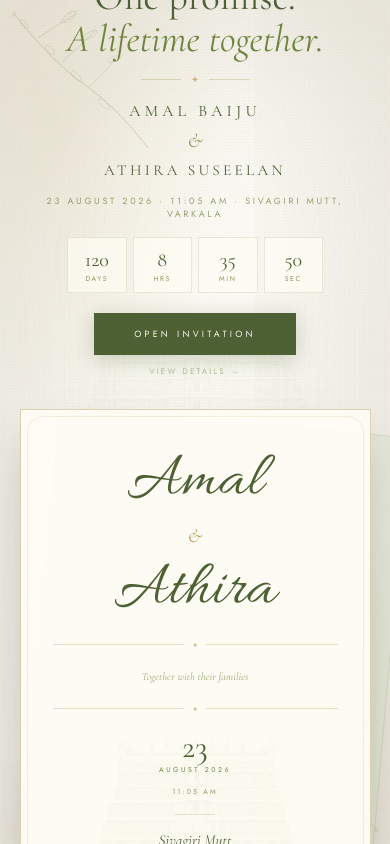
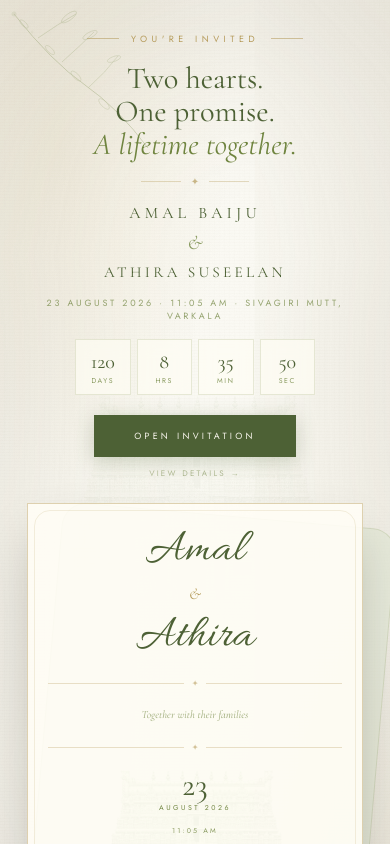
Before and after one commit to baijuam/wedding-invite, a Next.js app: page / in a window 390 px wide. Shown: the top 844 px of the page. Built offline with nearby package versions, Linux system fonts and the light colour scheme.

Commit message:
Fix mobile invite ratio and RSVP layout

```diff
--- a/app/globals.css
+++ b/app/globals.css
@@ -137,9 +137,15 @@ html {
     transition-duration: 0.01ms !important;
   }
 }
+html {
+  overflow-x: hidden;
+}
+
 body {
   margin: 0;
   background: #fbfaf4;
+  overflow-x: hidden;
+  min-height: 100svh;
 }
 
 input,
@@ -147,11 +153,6 @@ textarea,
 button {
   border-radius: 0;
 }
-body {
-  margin: 0;
-  background: #fbfaf4;
-}
-
 img {
   user-select: none;
 }
--- a/app/page.tsx
+++ b/app/page.tsx
@@ -157,7 +157,7 @@ export default function WeddingInvitation() {
             exit={{ opacity: 0 }}
             transition={{ duration: 0.5 }}
             onClick={() => { setOpened(false); setOpening(false); setShowPreparing(false); }}
-            className="fixed left-5 top-5 z-50 font-caption text-[8px] uppercase tracking-[0.35em] text-white/45 transition-colors duration-200 hover:text-white/80"
+            className="fixed left-4 top-4 z-50 font-caption text-[9px] uppercase tracking-[0.35em] text-white/45 transition-colors duration-200 hover:text-white/80"
           >
             ← back to card
           </motion.button>
@@ -239,7 +239,7 @@ function OpeningInvite({
 }) {
   return (
     <motion.section
-      className="paper-cream relative flex h-screen items-center overflow-hidden"
+      className="paper-cream relative flex min-h-svh items-center overflow-x-hidden lg:h-screen lg:overflow-hidden"
       exit={{ opacity: 0, scale: 1.06, filter: "blur(4px)" }}
       transition={{ duration: 0.3, ease: "easeIn" }}
     >
@@ -252,7 +252,7 @@ function OpeningInvite({
           src="/temple.png"
           alt=""
           aria-hidden="true"
-          className="h-[68%] w-auto object-contain mix-blend-multiply"
+          className="h-[52%] w-auto object-contain mix-blend-multiply sm:h-[68%]"
           style={{ opacity: 0.04 }}
         />
       </div>
@@ -267,7 +267,7 @@ function OpeningInvite({
       </div>
 
       {/* ── Main layout: left text | right card ── */}
-      <div className="relative z-10 mx-auto grid w-full max-w-[1200px] grid-cols-1 items-center gap-8 px-6 py-6 lg:grid-cols-[1.1fr_0.9fr] lg:gap-12 lg:px-12 lg:py-0">
+      <div className="relative z-10 mx-auto grid w-full max-w-[1200px] grid-cols-1 items-center gap-6 px-4 py-8 sm:px-6 lg:grid-cols-[1.1fr_0.9fr] lg:gap-12 lg:px-12 lg:py-0">
 
         {/* LEFT — invitation hero text */}
         <div className="flex flex-col items-center text-center lg:items-start lg:text-left">
@@ -283,9 +283,9 @@ function OpeningInvite({
 
           {/* Headline */}
           <div className="font-display leading-[1.1] text-[#4d6135]">
-            <p className="text-[clamp(2.4rem,5.2vw,4.2rem)]">Two hearts.</p>
-            <p className="text-[clamp(2.4rem,5.2vw,4.2rem)]">One promise.</p>
-            <p className="text-[clamp(2.4rem,5.2vw,4.2rem)] italic text-[#6f843f]">
+            <p className="text-[clamp(1.9rem,5.2vw,4.2rem)]">Two hearts.</p>
+            <p className="text-[clamp(1.9rem,5.2vw,4.2rem)]">One promise.</p>
+            <p className="text-[clamp(1.9rem,5.2vw,4.2rem)] italic text-[#6f843f]">
               A lifetime together.
             </p>
           </div>
@@ -314,7 +314,7 @@ function OpeningInvite({
           </p>
 
           {/* Countdown */}
-          <div className="mt-4 grid w-[16rem] grid-cols-4 gap-1.5">
+          <div className="mt-4 grid w-full max-w-60 grid-cols-4 gap-1.5">
             <CountdownBox value={countdown.days} label="Days" />
             <CountdownBox value={countdown.hours} label="Hrs" />
             <CountdownBox value={countdown.minutes} label="Min" />
@@ -371,7 +371,7 @@ function InvitationCard({ onOpen, opening }: { onOpen: () => void; opening: bool
       className="relative"
     >
       {/* Back envelope layer — peeking behind the card */}
-      <div className="pointer-events-none absolute inset-0 translate-x-4 translate-y-3 rotate-[5deg] rounded-[1.5rem] border border-[#8a9b61]/20 bg-[#dfe7d2]/60" />
+      <div className="pointer-events-none absolute inset-0 translate-x-4 translate-y-3 rotate-[5deg] rounded-3xl border border-[#8a9b61]/20 bg-[#dfe7d2]/60" />
 
       {/* Floating button */}
       <motion.button
@@ -381,13 +381,13 @@ function InvitationCard({ onOpen, opening }: { onOpen: () => void; opening: bool
         transition={{ repeat: Infinity, duration: 5.5, ease: "easeInOut" }}
         whileTap={opening ? {} : { scale: 0.97 }}
         aria-label="Tap to open invitation"
-        className="relative w-[min(90vw,420px)] cursor-pointer rounded-[1.5rem] border border-[#b59b5b]/45 bg-[#fffdf6]/90 px-8 py-10 text-center shadow-2xl outline-none disabled:cursor-default lg:px-10 lg:py-12"
+        className="relative w-[min(86vw,360px)] cursor-pointer rounded-3xl border border-[#b59b5b]/45 bg-[#fffdf6]/90 px-5 py-6 text-center shadow-2xl outline-none disabled:cursor-default sm:w-[min(88vw,420px)] sm:px-8 sm:py-10 lg:px-10 lg:py-12"
       >
         {/* Thin inner border */}
-        <div className="pointer-events-none absolute inset-[6px] rounded-[1rem] border border-[#b59b5b]/16" />
+        <div className="pointer-events-none absolute inset-1.5 rounded-2xl border border-[#b59b5b]/16" />
 
         {/* Temple watermark inside card */}
-        <div className="pointer-events-none absolute inset-0 flex items-end justify-center overflow-hidden rounded-[1.5rem]">
+        <div className="pointer-events-none absolute inset-0 flex items-end justify-center overflow-hidden rounded-3xl">
           <img
             src="/temple.png"
             alt=""
@@ -400,9 +400,9 @@ function InvitationCard({ onOpen, opening }: { onOpen: () => void; opening: bool
         {/* Content — lifts on hover */}
         <motion.div className="relative z-10" whileHover={{ y: -4 }} transition={{ duration: 0.25 }}>
           {/* Script names */}
-          <p className="font-script text-[4rem] leading-none text-[#4d6135]">Amal</p>
-          <p className="my-2 font-display text-[1.2rem] italic text-[#b59b5b]">&amp;</p>
-          <p className="font-script text-[4rem] leading-none text-[#4d6135]">Athira</p>
+          <p className="font-script text-[clamp(2.25rem,12vw,3.5rem)] leading-none text-[#4d6135]">Amal</p>
+          <p className="my-2 font-display text-[clamp(1rem,3vw,1.2rem)] italic text-[#b59b5b]">&amp;</p>
+          <p className="font-script text-[clamp(2.25rem,12vw,3.5rem)] leading-none text-[#4d6135]">Athira</p>
 
           {/* Gold rule */}
           <div className="mx-auto mt-4 mb-4 flex items-center justify-center gap-2">
@@ -581,13 +581,13 @@ function GreenInvitation() {
           of the marriage of their beloved son
         </p>
 
-        <h1 className="mt-12 font-display text-[clamp(2.5rem,7vw,5rem)] uppercase leading-none tracking-[0.25em] text-[#fffaf0]">
+        <h1 className="mt-12 font-display text-[clamp(1.6rem,7vw,5rem)] uppercase leading-none tracking-[0.08em] sm:tracking-[0.25em] text-[#fffaf0]">
           AMAL BAIJU
         </h1>
 
         <p className="my-6 font-display text-3xl italic text-white/80 md:text-4xl">and</p>
 
-        <h2 className="font-display text-[clamp(2.3rem,7vw,5rem)] uppercase leading-none tracking-[0.22em] text-[#fffaf0]">
+        <h2 className="font-display text-[clamp(1.5rem,6.8vw,5rem)] uppercase leading-none tracking-[0.06em] sm:tracking-[0.22em] text-[#fffaf0]">
           ATHIRA SUSEELAN
         </h2>
 
```
